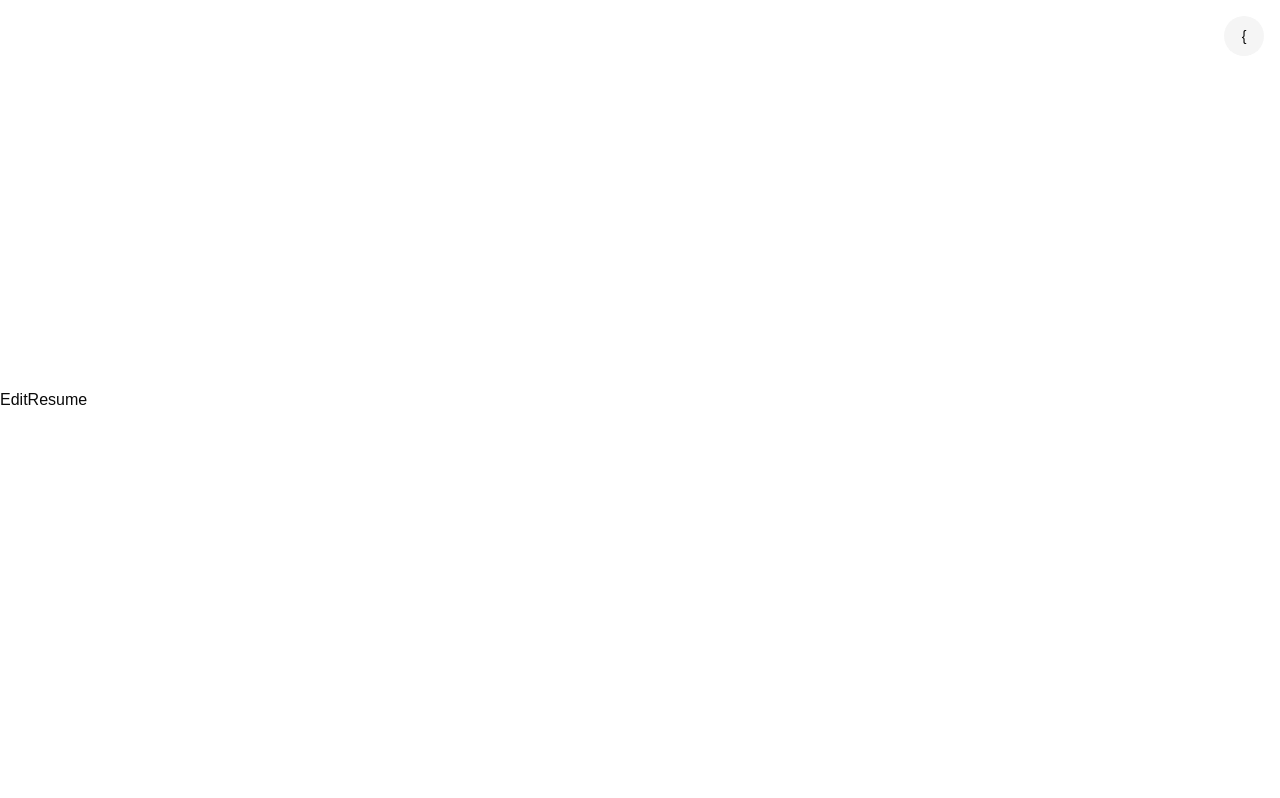
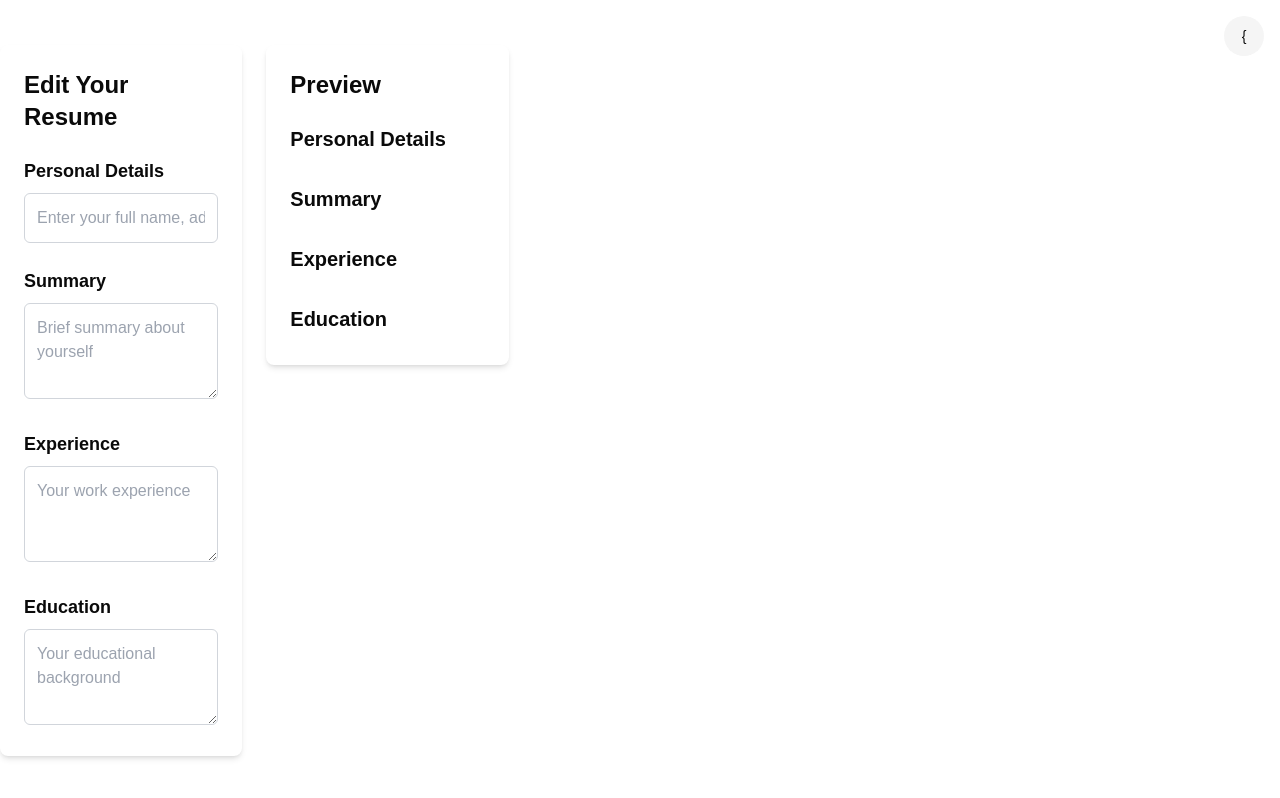
Before and after one commit to UserLH1/CV-generator, a React (Vite) app in the folder frontend/: page /dashboard/resume/1/edit in a window 1280 px wide. Built offline with nearby package versions, Linux system fonts and the light colour scheme; no server answers; sample sign-in values are in the browser's storage.

Commit message:
added resume form and preview section

```diff
--- /dev/null
+++ b/frontend/src/components/resume/FormSection.tsx
@@ -0,0 +1,113 @@
+// FormSection.tsx
+import React, { ChangeEvent, useEffect, useState } from "react";
+
+interface FormData {
+  personalDetails: string;
+  summary: string;
+  experience: string;
+  education: string;
+}
+
+interface FormSectionProps {
+  onFormChange: (formData: FormData) => void;
+  formData: FormData;
+}
+
+const FormSection: React.FC<FormSectionProps> = ({
+  onFormChange,
+  formData,
+}) => {
+  const [localFormData, setLocalFormData] = useState<FormData>(formData);
+
+  useEffect(() => {
+    setLocalFormData(formData);
+  }, [formData]);
+
+  const handleChange = (
+    e: ChangeEvent<HTMLInputElement | HTMLTextAreaElement>
+  ) => {
+    const { name, value } = e.target;
+    const updatedFormData = { ...localFormData, [name]: value };
+    setLocalFormData(updatedFormData);
+    onFormChange(updatedFormData);
+  };
+
+  return (
+    <div className="bg-white p-6 rounded-lg shadow-md">
+      <h2 className="text-2xl font-bold mb-6">Edit Your Resume</h2>
+      <form className="space-y-6">
+        {/* Personal Details */}
+        <div>
+          <label
+            htmlFor="personalDetails"
+            className="block text-lg font-semibold mb-2"
+          >
+            Personal Details
+          </label>
+          <input
+            type="text"
+            id="personalDetails"
+            name="personalDetails"
+            value={localFormData.personalDetails}
+            onChange={handleChange}
+            placeholder="Enter your full name, address, contact info"
+            className="w-full p-3 border border-gray-300 rounded-md focus:outline-none focus:ring-2 focus:ring-blue-500"
+          />
+        </div>
+
+        {/* Summary */}
+        <div>
+          <label htmlFor="summary" className="block text-lg font-semibold mb-2">
+            Summary
+          </label>
+          <textarea
+            id="summary"
+            name="summary"
+            value={localFormData.summary}
+            onChange={handleChange}
+            placeholder="Brief summary about yourself"
+            className="w-full p-3 border border-gray-300 rounded-md h-24 focus:outline-none focus:ring-2 focus:ring-blue-500"
+          />
+        </div>
+
+        {/* Experience */}
+        <div>
+          <label
+            htmlFor="experience"
+            className="block text-lg font-semibold mb-2"
+          >
+            Experience
+          </label>
+          <textarea
+            id="experience"
+            name="experience"
+            value={localFormData.experience}
+            onChange={handleChange}
+            placeholder="Your work experience"
+            className="w-full p-3 border border-gray-300 rounded-md h-24 focus:outline-none focus:ring-2 focus:ring-blue-500"
+          />
+        </div>
+
+        {/* Education */}
+        <div>
+          <label
+            htmlFor="education"
+            className="block text-lg font-semibold mb-2"
+          >
+            Education
+          </label>
+          <textarea
+            id="education"
+            name="education"
+            value={localFormData.education}
+            onChange={handleChange}
+            placeholder="Your educational background"
+            className="w-full p-3 border border-gray-300 rounded-md h-24 focus:outline-none focus:ring-2 focus:ring-blue-500"
+          />
+        </div>
+      </form>
+    </div>
+  );
+};
+
+export default FormSection;
--- /dev/null
+++ b/frontend/src/components/resume/PreviewSection.tsx
@@ -0,0 +1,54 @@
+// PreviewSection.tsx
+import React from "react";
+
+interface FormData {
+  personalDetails: string;
+  summary: string;
+  experience: string;
+  education: string;
+}
+
+interface PreviewSectionProps {
+  formData: FormData;
+}
+
+const PreviewSection: React.FC<PreviewSectionProps> = ({ formData }) => {
+  return (
+    <div className="bg-white p-6 rounded-lg shadow-md">
+      <h2 className="text-2xl font-bold mb-6">Preview</h2>
+      <div className="space-y-8">
+        {/* Personal Details */}
+        <div>
+          <h3 className="text-xl font-semibold mb-2">Personal Details</h3>
+          <p className="text-gray-700">{formData.personalDetails}</p>
+        </div>
+
+        {/* Summary */}
+        <div>
+          <h3 className="text-xl font-semibold mb-2">Summary</h3>
+          <p className="text-gray-700 whitespace-pre-wrap">
+            {formData.summary}
+          </p>
+        </div>
+
+        {/* Experience */}
+        <div>
+          <h3 className="text-xl font-semibold mb-2">Experience</h3>
+          <p className="text-gray-700 whitespace-pre-wrap">
+            {formData.experience}
+          </p>
+        </div>
+
+        {/* Education */}
+        <div>
+          <h3 className="text-xl font-semibold mb-2">Education</h3>
+          <p className="text-gray-700 whitespace-pre-wrap">
+            {formData.education}
+          </p>
+        </div>
+      </div>
+    </div>
+  );
+};
+
+export default PreviewSection;
--- a/frontend/src/components/resume/ResumeCard.tsx
+++ b/frontend/src/components/resume/ResumeCard.tsx
@@ -1,17 +1,26 @@
 import { Notebook } from "lucide-react";
 import { Link } from "react-router-dom";
-const ResuneCard = ({ resume }: { resume: any }) => {
-  console.log(resume.id);
+
+interface Resume {
+  id: string;
+  title: string;
+}
+
+const ResumeCard = ({ resume }: { resume: Resume }) => {
   return (
     <Link to={`/dashboard/resume/${resume.id}/edit`}>
-      <div className="p-14 bg-secondary flex items-center justify-center h-[280px] border border-primary rounded-lg hover:scale-105 transition-all hover:shadow-md shadow-primary">
-        <div>
-          <Notebook />
+      <div className="bg-white border border-gray-200 rounded-lg shadow hover:shadow-lg transition-shadow duration-300">
+        <div className="p-6">
+          <div className="flex items-center justify-center h-24 bg-gray-100 rounded-md">
+            <Notebook className="w-12 h-12 text-gray-500" />
+          </div>
+          <h2 className="text-xl font-semibold text-gray-800 mt-4 text-center">
+            {resume.title || "Untitled Resume"}
+          </h2>
         </div>
-        <h2 className="text-center my-1 ">{resume.title}</h2>
       </div>
     </Link>
   );
 };
 
-export default ResuneCard;
+export default ResumeCard;
--- a/frontend/src/components/resume/[resumeId]/EditResume.tsx
+++ b/frontend/src/components/resume/[resumeId]/EditResume.tsx
@@ -1,14 +1,53 @@
-import { useEffect } from "react";
+// EditResume.tsx
+import axios from "axios";
+import React, { useEffect, useState } from "react";
 import { useParams } from "react-router-dom";
+import FormSection from "../FormSection";
+import PreviewSection from "../PreviewSection";
 
-const EditResume = () => {
-  const params = useParams();
+interface FormData {
+  personalDetails: string;
+  summary: string;
+  experience: string;
+  education: string;
+}
+
+const EditResume: React.FC = () => {
+  const [formData, setFormData] = useState<FormData>({
+    personalDetails: "",
+    summary: "",
+    experience: "",
+    education: "",
+  });
+
+  const { resumeId } = useParams<{ resumeId: string }>();
+
+  const handleFormChange = (updatedFormData: FormData) => {
+    setFormData(updatedFormData);
+  };
 
   useEffect(() => {
-    console.log(params.resumeId);
-  });
+    // Fetch data for the resume
+    axios
+      .get(`${import.meta.env.VITE_API_URL}/api/cv/${resumeId}`)
+      .then((response) => {
+        setFormData(response.data);
+      })
+      .catch((error) => {
+        console.error(error);
+      });
+  }, [resumeId]);
 
-  return <div>EditResume</div>;
+  return (
+    <div className="flex flex-col md:flex-row gap-6">
+      <div className="md:w-1/2">
+        <FormSection formData={formData} onFormChange={handleFormChange} />
+      </div>
+      <div className="md:w-1/2">
+        <PreviewSection formData={formData} />
+      </div>
+    </div>
+  );
 };
 
 export default EditResume;
--- a/frontend/src/pages/Dashboard.tsx
+++ b/frontend/src/pages/Dashboard.tsx
@@ -15,7 +15,7 @@ const Dashboard = () => {
       })
       .then((response) => {
         console.log(response);
-        setResumes(response.data); // Update resumes state with fetched data
+        setResumes(response.data);
       })
       .catch((error) => {
         console.log(error);
@@ -27,16 +27,35 @@ const Dashboard = () => {
   }, []);
 
   return (
-    <div className="p-10 md:px-20 lg:px-32">
-      <h2 className="text-3xl font-semibold">Dashboard</h2>
-      <p className="text-gray-600">Welcome to your dashboard</p>
-      <div className="grid grid-cols-2 md:grid-cols-3 lg:grid-cols-5 mt-10 gap-5">
-        <AddResume />
-        {resumes.length > 0 &&
-          resumes.map((resume, index) => (
-            <ResumeCard resume={resume} key={index} />
-          ))}
-      </div>
+    <div className="p-6 md:p-10 lg:p-16 bg-gray-50 min-h-screen">
+      <header className="mb-8">
+        <h2 className="text-4xl font-bold text-gray-800">Dashboard</h2>
+        <p className="text-lg text-gray-600 mt-2">
+          Welcome back, {localStorage.getItem("user") || "User"}!
+        </p>
+      </header>
+
+      <section className="bg-white rounded-lg shadow p-6">
+        <div className="flex items-center justify-between mb-6">
+          <h3 className="text-2xl font-semibold text-gray-800">Your Resumes</h3>
+          <AddResume />
+        </div>
+
+        {resumes.length > 0 ? (
+          <div className="grid grid-cols-1 sm:grid-cols-2 md:grid-cols-3 lg:grid-cols-4 gap-6">
+            {resumes.map((resume, index) => (
+              <ResumeCard resume={resume} key={index} />
+            ))}
+          </div>
+        ) : (
+          <div className="text-center py-20">
+            <p className="text-gray-500 text-lg">You have no resumes yet.</p>
+            <div className="mt-6">
+              <AddResume />
+            </div>
+          </div>
+        )}
+      </section>
     </div>
   );
 };
```
